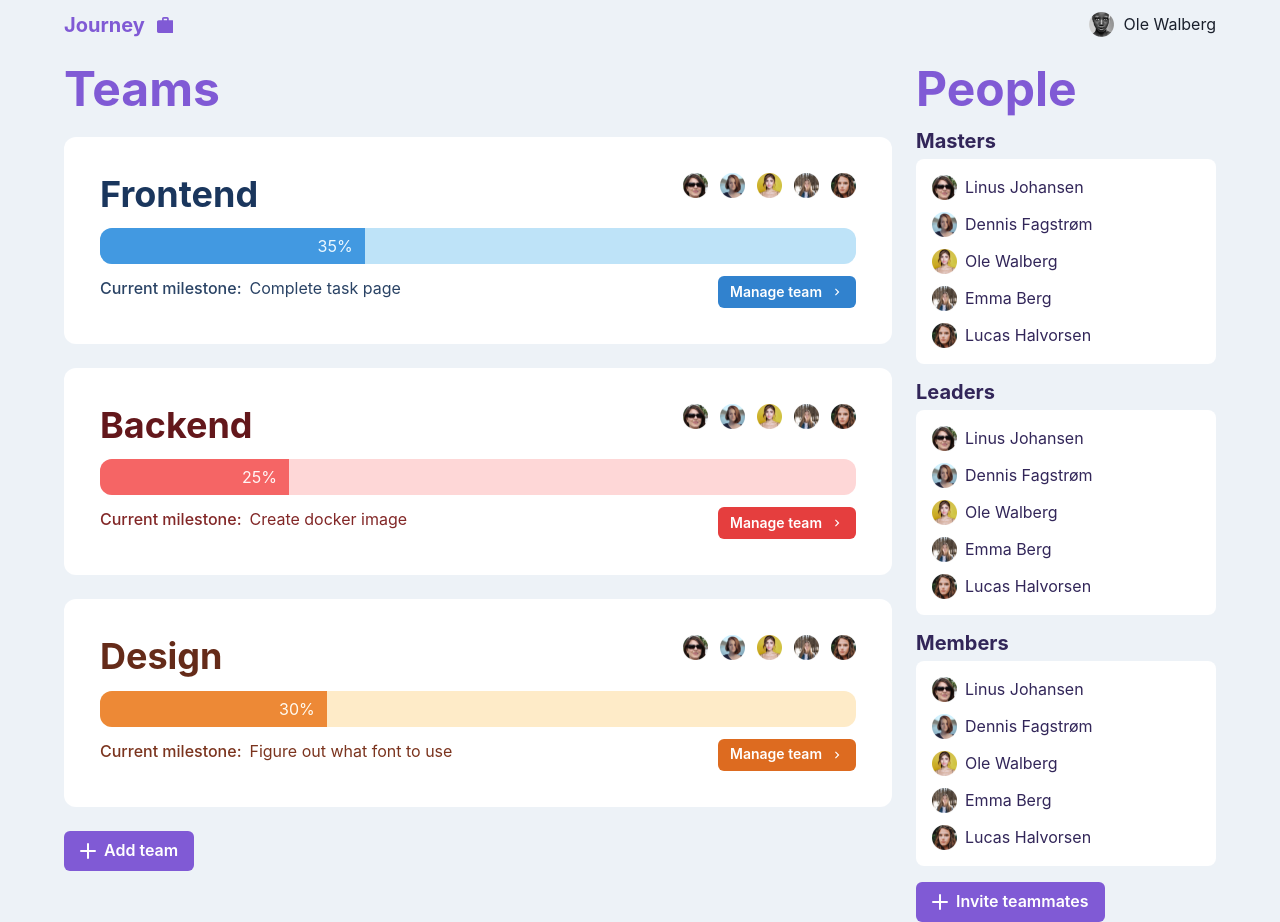
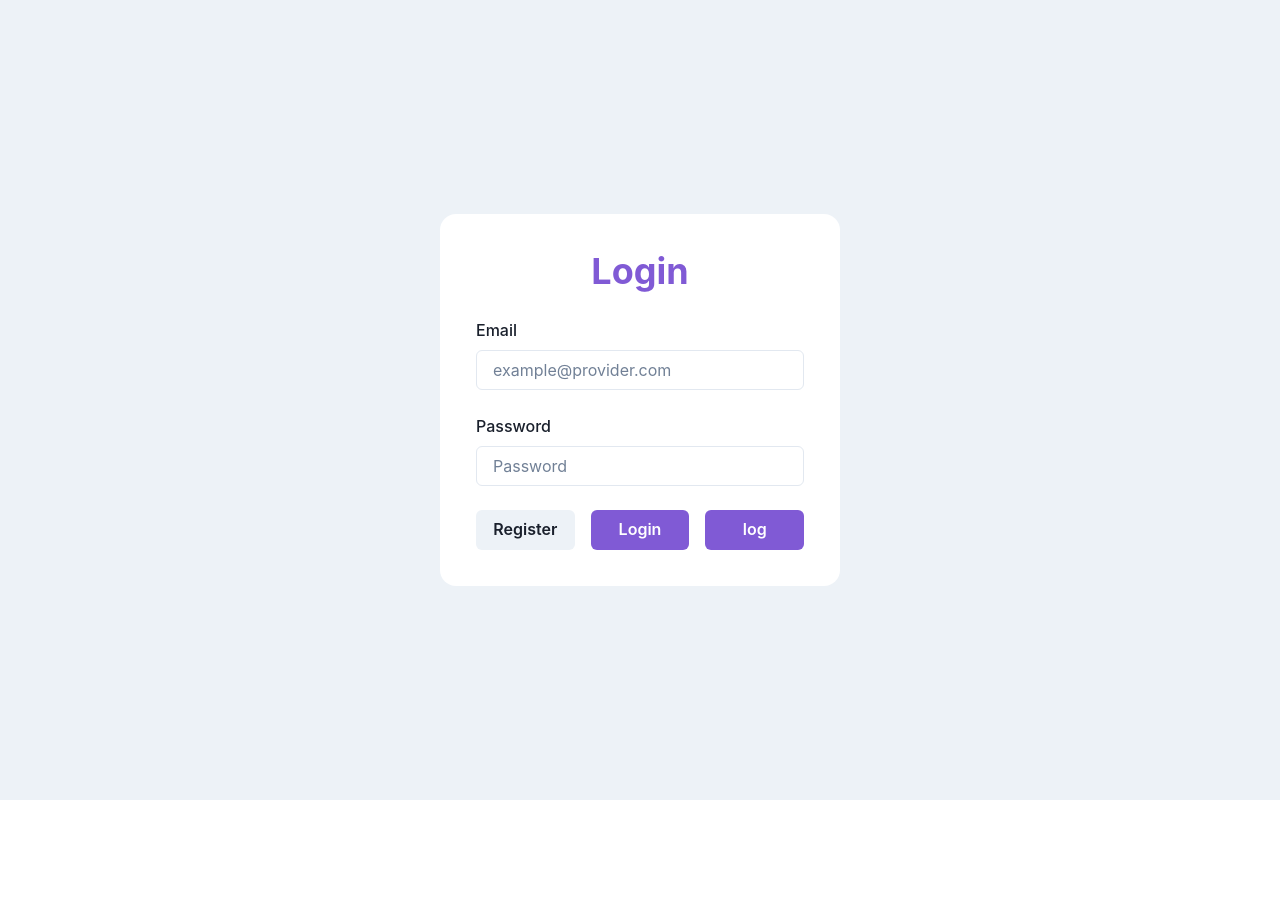
Before and after one commit to Gait-AS/journey-app, a React (Create React App) app: page / in a window 1280 px wide. Before the commit this address led to /master. After the commit the page ends 800 px from the top, so only its background shows below. Built offline with nearby package versions, Linux system fonts and the light colour scheme; no server answers.

Commit message:
rearange some code

```diff
--- a/src/App.tsx
+++ b/src/App.tsx
@@ -17,7 +17,7 @@ function App() {
 			email: "",
 			currentProjectId: 0,
 			team: "",
-			role: "master",
+			role: "",
 		})
 	}, [])
 
```
Also changed, not shown: src/Contexts/GlobalContext.tsx (+5 -5 lines).
